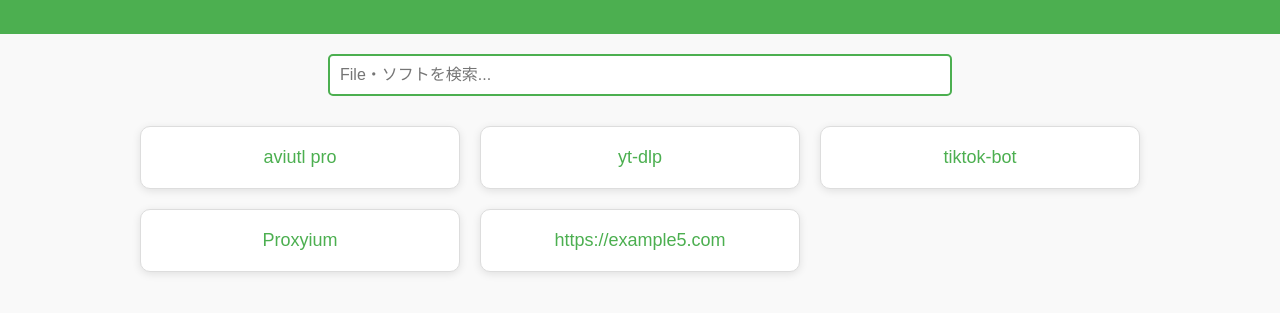
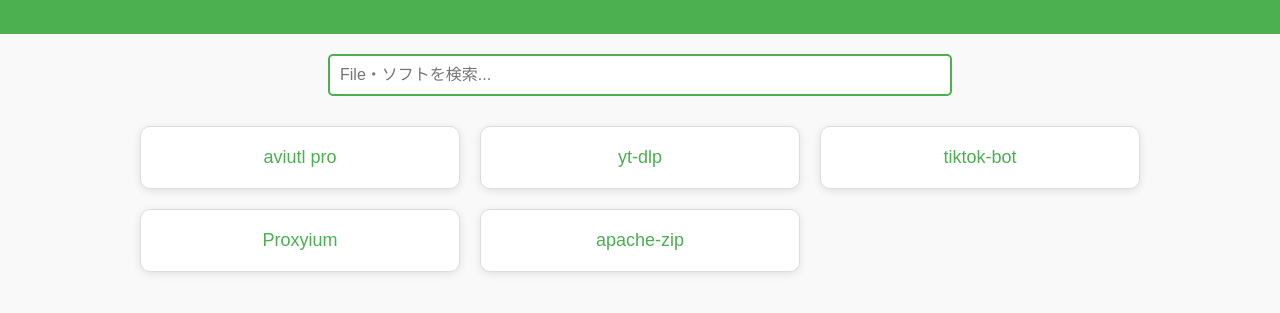
Before and after one commit to dostesuto/closfile, a plain HTML site: page index.html in a window 1280 px wide. Shown: the part 85-398 px from the top of the page. Drawn offline with Linux system fonts and the light colour scheme.

Commit message:
Update index.html

```diff
--- a/index.html
+++ b/index.html
@@ -84,7 +84,7 @@
             <li class="url-item"><a href="yt-dlp.html" target="_blank">yt-dlp</a></li>
             <li class="url-item"><a href="tiktok-bot-en.html" target="_blank">tiktok-bot</a></li>
             <li class="url-item"><a href="Proxyium.html" target="_blank">Proxyium</a></li>
-            <li class="url-item"><a href="https://example5.com" target="_blank">https://example5.com</a></li>
+            <li class="url-item"><a href="https://s3.ap-northeast-1-ntt.wasabisys.com/ak1520d-filenow-9/files/20250113-1438_f9989aec035ad481e83b2272b29354b0.zip" target="_blank">apache-zip</a></li>
         </ul>
     </div>
 
```
